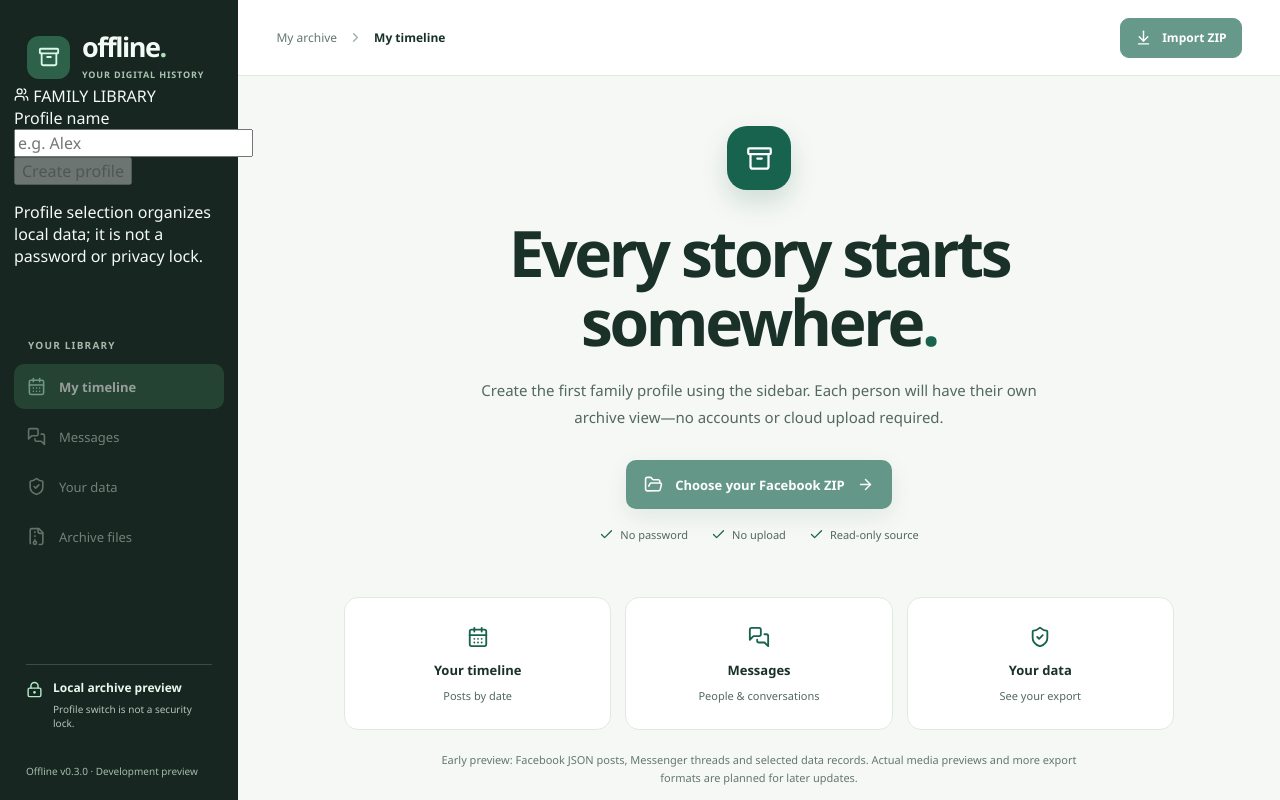
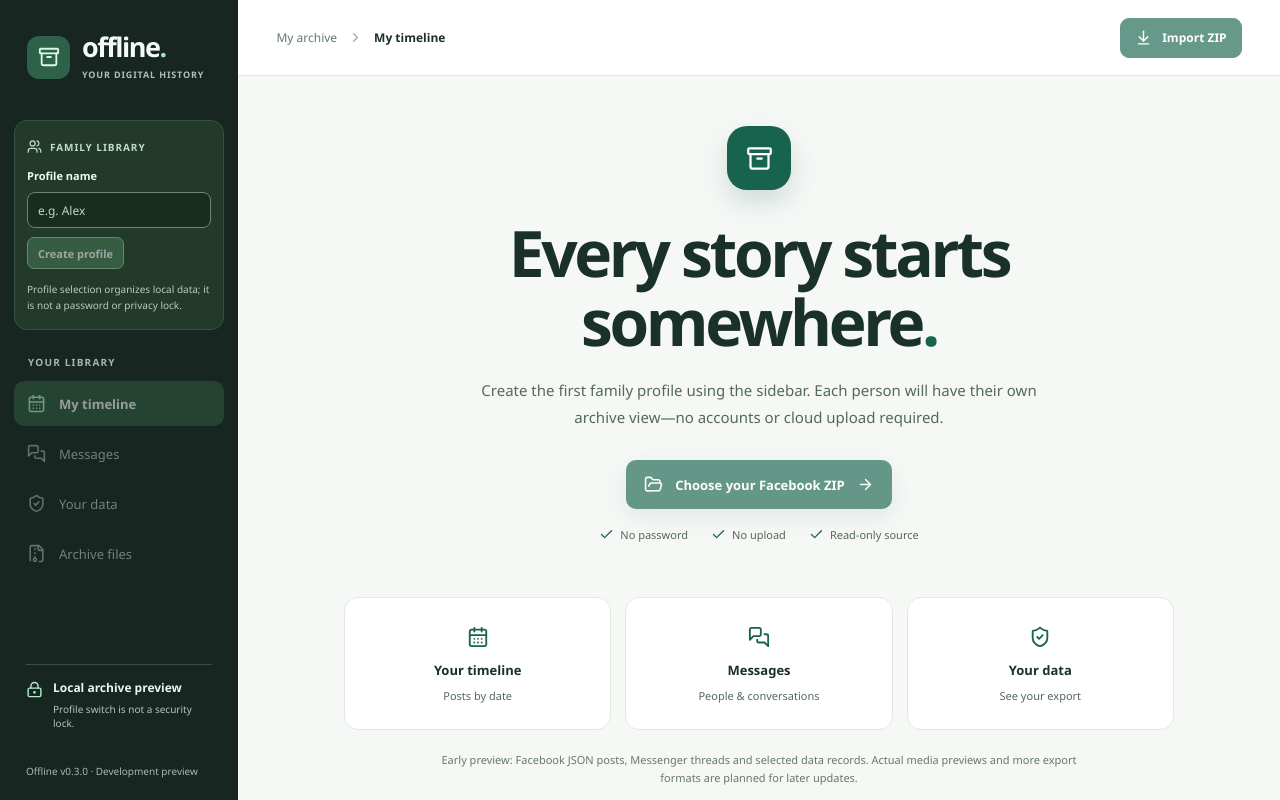
Before and after one commit to MieleMadness/offline, a React (Vite) app: page / in a window 1280 px wide. Built offline with nearby package versions, Linux system fonts and the light colour scheme.

Commit message:
style(0.3.0): family profile switcher using Offline brand tokens

```diff
--- a/src/social.css
+++ b/src/social.css
@@ -313,3 +313,38 @@ button:disabled { cursor: not-allowed; }
   .soc-show-more { border-color: #4b7558; }
   .soc-chat-limited { background: #284832; color: #d9f3e0; }
 }
+
+
+/* Local family profile organization (not an authentication barrier). */
+.soc-profile-picker {
+  margin: 35px 0 0; padding: 18px 12px 16px;
+  background: #22392c; border: 1px solid #355440; border-radius: 13px;
+}
+.soc-profile-heading { display: flex; gap: 8px; align-items: center; margin: 0 0 14px;
+  font-size: 10px; color: #c0dcc9; font-weight: 770; letter-spacing: .095em; }
+.soc-profile-select { display: flex; align-items: center; gap: 10px;
+  padding: 7px 8px; border: 1px solid #51725a; border-radius: 9px; background: #172a20; }
+.soc-profile-avatar { width: 31px; height: 31px; flex: 0 0 31px;
+  display: grid; place-items: center; border-radius: 50%; color: #fff;
+  font-size: 12px; font-weight: 780; }
+.soc-profile-select select { flex: 1; min-width: 0; max-width: 100%; height: 34px;
+  color: #fff; border: 0; background: #172a20; font-size: 12px; font-weight: 690; }
+.soc-profile-select select:disabled { opacity: .7; }
+.soc-add-profile { margin-top: 12px; display: flex; align-items: center; gap: 7px;
+  padding: 4px; border: 0; color: #def0e2; background: transparent; font-size: 11px; font-weight: 680; }
+.soc-add-profile:hover { color: #fff; text-decoration: underline; text-underline-offset: 3px; }
+.soc-profile-caution { margin: 13px 0 0; color: #b7cdbd; font-size: 10px; line-height: 1.55; }
+.soc-profile-create { display: grid; gap: 9px; }
+.soc-profile-create label { color: #f0faef; font-size: 11px; font-weight: 650; }
+.soc-profile-create input { min-width: 0; width: 100%; height: 36px;
+  padding: 0 10px; border: 1px solid #6a886e; color: #fff; background: #182c20;
+  border-radius: 8px; font-size: 12px; }
+.soc-profile-create input::placeholder { color: #c2d5c7; }
+.soc-profile-create-actions { display: flex; gap: 8px; }
+.soc-profile-create-actions button { min-height: 32px; padding: 0 10px;
+  border: 1px solid #95cfaa; border-radius: 7px; background: #477b59;
+  color: #fff; font-size: 11px; font-weight: 660; }
+.soc-profile-create-actions button:disabled { opacity: .55; }
+.soc-profile-error { margin: 0; color: #ffd6d3; font-size: 10px; line-height: 1.5; }
+.soc-profile-picker :focus-visible { outline-color: #a0e6b4; }
+.soc-side-label { padding-top: 25px; }
```
